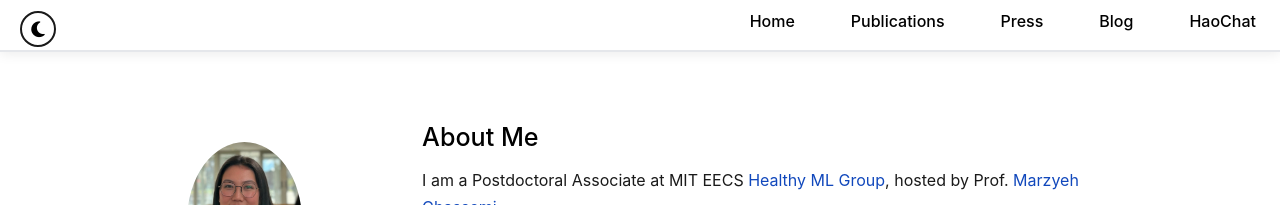
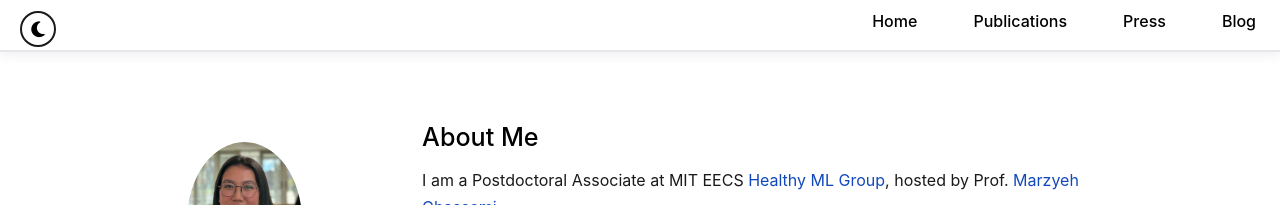
Before and after one commit to YuexingHao/Yuexing-Hao, a Jekyll site: the page built from index.md, in a window 1280 px wide. Shown: the top 205 px of the page. Built offline with Jekyll 4.4.1, drawn with Linux system fonts in a browser that asks for light colours; a style sheet for code colours, icons or effects is not loaded; our own code applies the rules of GitHub Pages for plain Markdown files.

```diff
--- a/_data/navigation.yml
+++ b/_data/navigation.yml
@@ -1,8 +1,4 @@
 main:
-  - title: "HaoChat"
-    url: /haochat/
-    right: true
-
   - title: "Blog"
     url: /blog/
     right: true
```
